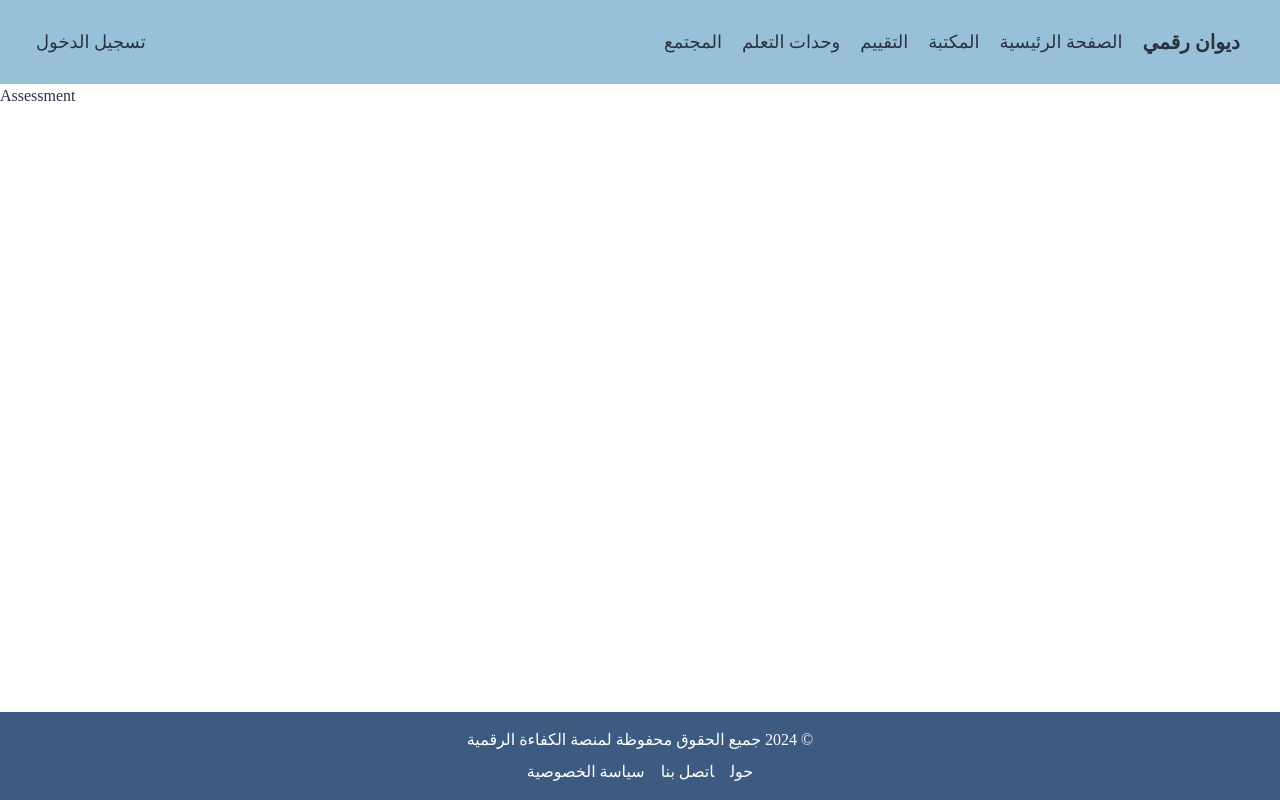
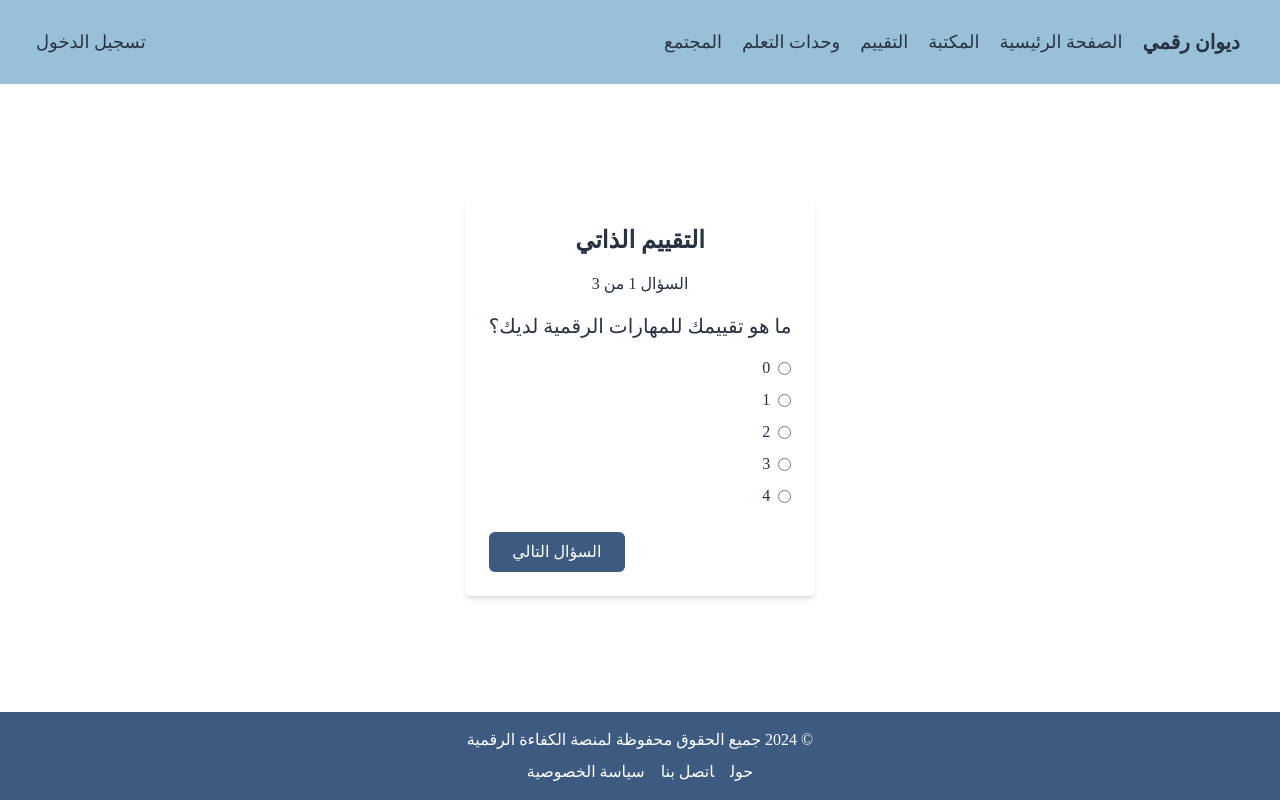
Before and after one commit to zainabyahya/dliie-client, a React (Create React App) app: page /assessment in a window 1280 px wide. Built offline with nearby package versions, Linux system fonts and the light colour scheme.

Commit message:
add login, signup, assessment

```diff
--- a/src/components/HeroSection.jsx
+++ b/src/components/HeroSection.jsx
@@ -14,7 +14,7 @@ const HeroSection = ({ onCtaClick }) => {
       <div className="absolute inset-0 bg-gray-900 opacity-40"></div>
       {/* Text and button overlay */}
       <div className="absolute inset-0 flex flex-col justify-center items-center">
-        <h1 className="text-3xl md:text-4xl font-bold text-white mb-4">
+        <h1 className="p-2 text-3xl md:text-4xl font-bold text-white text-center mb-4">
           مبادرة الثقافة الرقمية للمعلمين العراقيين (DLIIE)
         </h1>
         <p className="text-lg text-white mb-6">
--- a/src/pages/Assessment.jsx
+++ b/src/pages/Assessment.jsx
@@ -1,9 +1,116 @@
-import React from 'react'
+// Assessment.js
+import React, { useState } from "react";
+import Button from "../ui/Button";
 
-function Assessment() {
-    return (
-        <div>Assessment</div>
-    )
-}
+const questions = [
+  {
+    id: 1,
+    questionText: "ما هو تقييمك للمهارات الرقمية لديك؟",
+    options: ["0", "1", "2", "3", "4"],
+  },
+  {
+    id: 2,
+    questionText: "ما هو تقييمك لاستخدام التكنولوجيا في التدريس؟",
+    options: ["0", "1", "2", "3", "4"],
+  },
+  {
+    id: 3,
+    questionText: "ما مدى رضاك عن الموارد الرقمية المتاحة لديك؟",
+    options: ["0", "1", "2", "3", "4"],
+  },
+];
 
-export default Assessment
+const Assessment = () => {
+  // Track the current question index and store answers.
+  const [currentQuestionIndex, setCurrentQuestionIndex] = useState(0);
+  const [answers, setAnswers] = useState(Array(questions.length).fill(null));
+
+  const currentQuestion = questions[currentQuestionIndex];
+
+  // Update answer for the current question.
+  const handleAnswerChange = (option) => {
+    const newAnswers = [...answers];
+    newAnswers[currentQuestionIndex] = option;
+    setAnswers(newAnswers);
+  };
+
+  // Navigate to next question (within bounds).
+  const handleNext = () => {
+    setCurrentQuestionIndex((prev) => Math.min(prev + 1, questions.length - 1));
+  };
+
+  // Navigate to previous question (within bounds).
+  const handleBack = () => {
+    setCurrentQuestionIndex((prev) => Math.max(prev - 1, 0));
+  };
+
+  // Handle form submission.
+  const handleSubmit = () => {
+    console.log("Submitted Answers:", answers);
+    // Here you could send the answers to an API for further processing.
+  };
+
+  return (
+    <div
+      className="h-full p-6 flex flex-1 justify-center items-center"
+      dir="rtl"
+    >
+      <div className="max-w-xl min-w-lg mx-auto  p-6 rounded-md shadow-md">
+        <h2 className="text-2xl font-bold mb-4 text-center">التقييم الذاتي</h2>
+        <p className="mb-4 text-center">
+          السؤال {currentQuestionIndex + 1} من {questions.length}
+        </p>
+        <p className="text-xl mb-4">{currentQuestion.questionText}</p>
+        <div className="mb-6">
+          {currentQuestion.options.map((option, index) => (
+            <div key={index} className="mb-2">
+              <label className="flex items-center cursor-pointer">
+                <input
+                  type="radio"
+                  value={option}
+                  name={`question-${currentQuestion.id}`}
+                  checked={answers[currentQuestionIndex] === option}
+                  onChange={() => handleAnswerChange(option)}
+                  className="form-radio text-primary ml-2"
+                />
+                <span>{option}</span>
+              </label>
+            </div>
+          ))}
+        </div>
+        <div className="flex justify-between">
+          {currentQuestionIndex > 0 ? (
+            <Button
+              label="السؤال السابق"
+              onPress={handleBack}
+              type="secondary"
+              shape="rectangle"
+              width="45%"
+            />
+          ) : (
+            <div></div>
+          )}
+          {currentQuestionIndex < questions.length - 1 ? (
+            <Button
+              label="السؤال التالي"
+              onPress={handleNext}
+              type="primary"
+              shape="rectangle"
+              width="45%"
+            />
+          ) : (
+            <Button
+              label="إرسال التقييم"
+              onPress={handleSubmit}
+              type="primary"
+              shape="rectangle"
+              width="45%"
+            />
+          )}
+        </div>
+      </div>
+    </div>
+  );
+};
+
+export default Assessment;
--- /dev/null
+++ b/src/pages/Login.jsx
@@ -0,0 +1,61 @@
+// Login.js
+import React from "react";
+import { Formik, Form } from "formik";
+import { Link } from "react-router-dom";
+import Field from "../ui/Field";
+import Button from "../ui/Button";
+
+const Login = () => {
+  const initialValues = { email: "", password: "" };
+
+  const handleSubmit = (values) => {
+    console.log("Login values:", values);
+    // Add your authentication logic here (e.g., API call)
+  };
+
+  return (
+    <div
+      className="h-full p-6 flex flex-1 justify-center items-center"
+      dir="rtl"
+    >
+      <div className=" p-8 rounded-md shadow-md w-full max-w-md">
+        <h1 className="text-2xl font-bold mb-4 text-center">تسجيل الدخول</h1>
+        <Formik initialValues={initialValues} onSubmit={handleSubmit}>
+          {({ isSubmitting }) => (
+            <Form>
+              <Field
+                name="email"
+                type="email"
+                placeholder="البريد الإلكتروني"
+                className="mb-4"
+              />
+              <Field
+                name="password"
+                type="password"
+                placeholder="كلمة المرور"
+                className="mb-4"
+              />
+              <Button
+                label="تسجيل الدخول"
+                onPress={undefined}
+                htmlType="submit"
+                type="primary"
+                shape="rectangle"
+                loading={isSubmitting}
+                width="100%"
+              />
+            </Form>
+          )}
+        </Formik>
+        <p className="text-center mt-4">
+          لا تملك حساباً؟{" "}
+          <Link to="/signup" className="text-blue-500 hover:underline">
+            إنشاء حساب جديد
+          </Link>
+        </p>
+      </div>
+    </div>
+  );
+};
+
+export default Login;
--- /dev/null
+++ b/src/pages/Signup.jsx
@@ -0,0 +1,78 @@
+// Signup.js
+import React from "react";
+import { Formik, Form } from "formik";
+import { Link } from "react-router-dom";
+import Field from "../ui/Field";
+import Button from "../ui/Button";
+
+const Signup = () => {
+  const initialValues = {
+    name: "",
+    email: "",
+    password: "",
+    confirmPassword: "",
+  };
+
+  const handleSubmit = (values) => {
+    console.log("Signup values:", values);
+    // Add your sign-up logic here (e.g., API call)
+  };
+
+  return (
+    <div
+      className="h-full p-6 flex-1 flex justify-center items-center"
+      dir="rtl"
+    >
+      <div className="bg-white p-8 rounded-md shadow-md w-full max-w-md">
+        <h1 className="text-2xl font-bold mb-4 text-center">إنشاء حساب</h1>
+        <Formik initialValues={initialValues} onSubmit={handleSubmit}>
+          {({ isSubmitting }) => (
+            <Form>
+              <Field
+                name="name"
+                type="text"
+                placeholder="الاسم الكامل"
+                className="mb-4"
+              />
+              <Field
+                name="email"
+                type="email"
+                placeholder="البريد الإلكتروني"
+                className="mb-4"
+              />
+              <Field
+                name="password"
+                type="password"
+                placeholder="كلمة المرور"
+                className="mb-4"
+              />
+              <Field
+                name="confirmPassword"
+                type="password"
+                placeholder="تأكيد كلمة المرور"
+                className="mb-4"
+              />
+              <Button
+                label="إنشاء الحساب"
+                onPress={undefined}
+                htmlType="submit"
+                type="primary"
+                shape="rectangle"
+                loading={isSubmitting}
+                width="100%"
+              />
+            </Form>
+          )}
+        </Formik>
+        <p className="text-center mt-4">
+          لديك حساب؟{" "}
+          <Link to="/login" className="text-blue-500 hover:underline">
+            تسجيل الدخول
+          </Link>
+        </p>
+      </div>
+    </div>
+  );
+};
+
+export default Signup;
--- a/src/ui/Field.jsx
+++ b/src/ui/Field.jsx
@@ -1,12 +1,17 @@
 // Field.js
-import React from 'react';
-import { useField } from 'formik';
+import React from "react";
+import { useField } from "formik";
 
-const Field = ({ name, placeholder = '', borderColor = 'border-gray-300', ...props }) => {
+const Field = ({
+  name,
+  placeholder = "",
+  borderColor = "border-gray-300",
+  ...props
+}) => {
   const [field, meta] = useField(name);
 
   return (
-    <div>
+    <div className="my-3">
       <input
         {...field}
         {...props}
```
Also changed, not shown: src/components/Navbar.jsx (+16 -14 lines).
